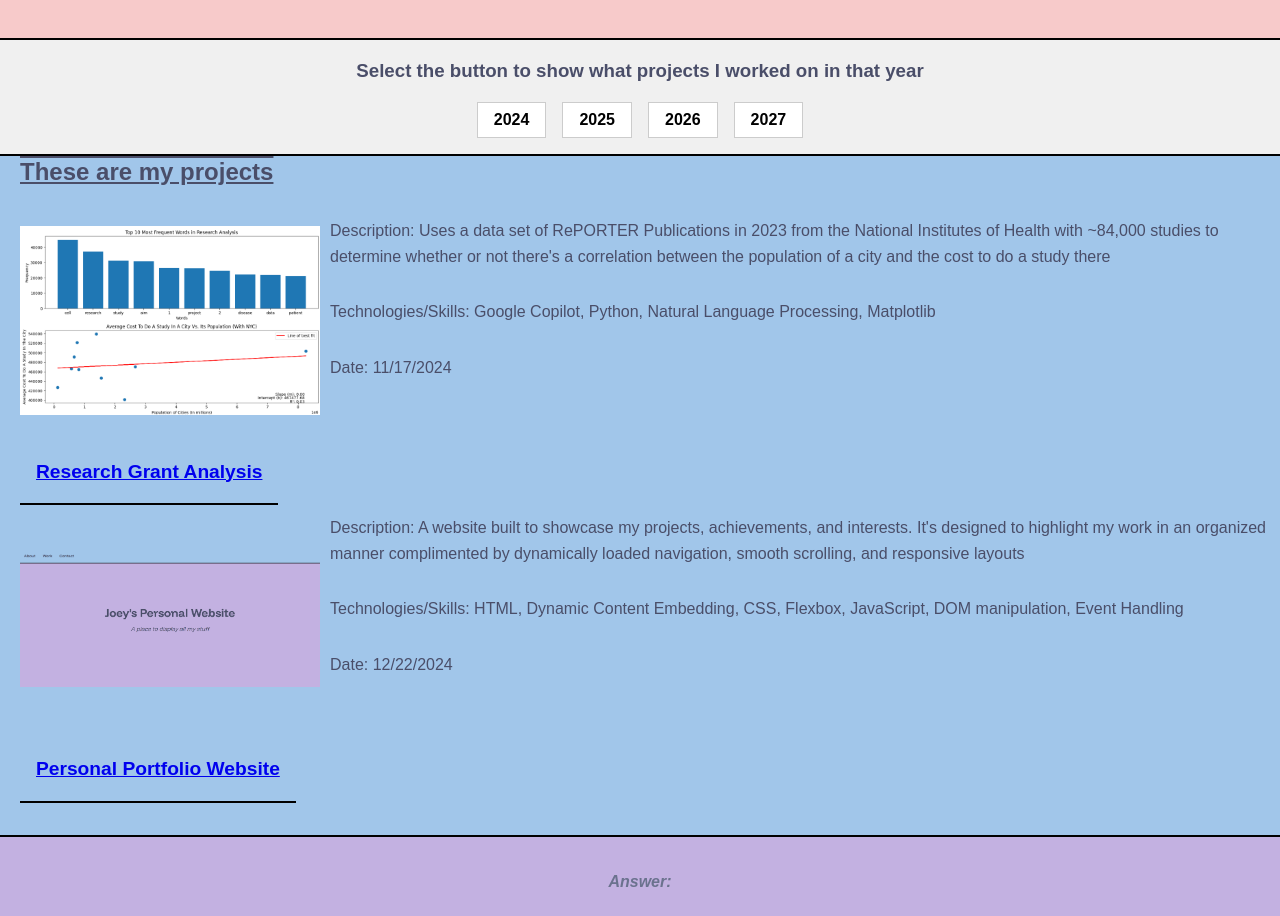
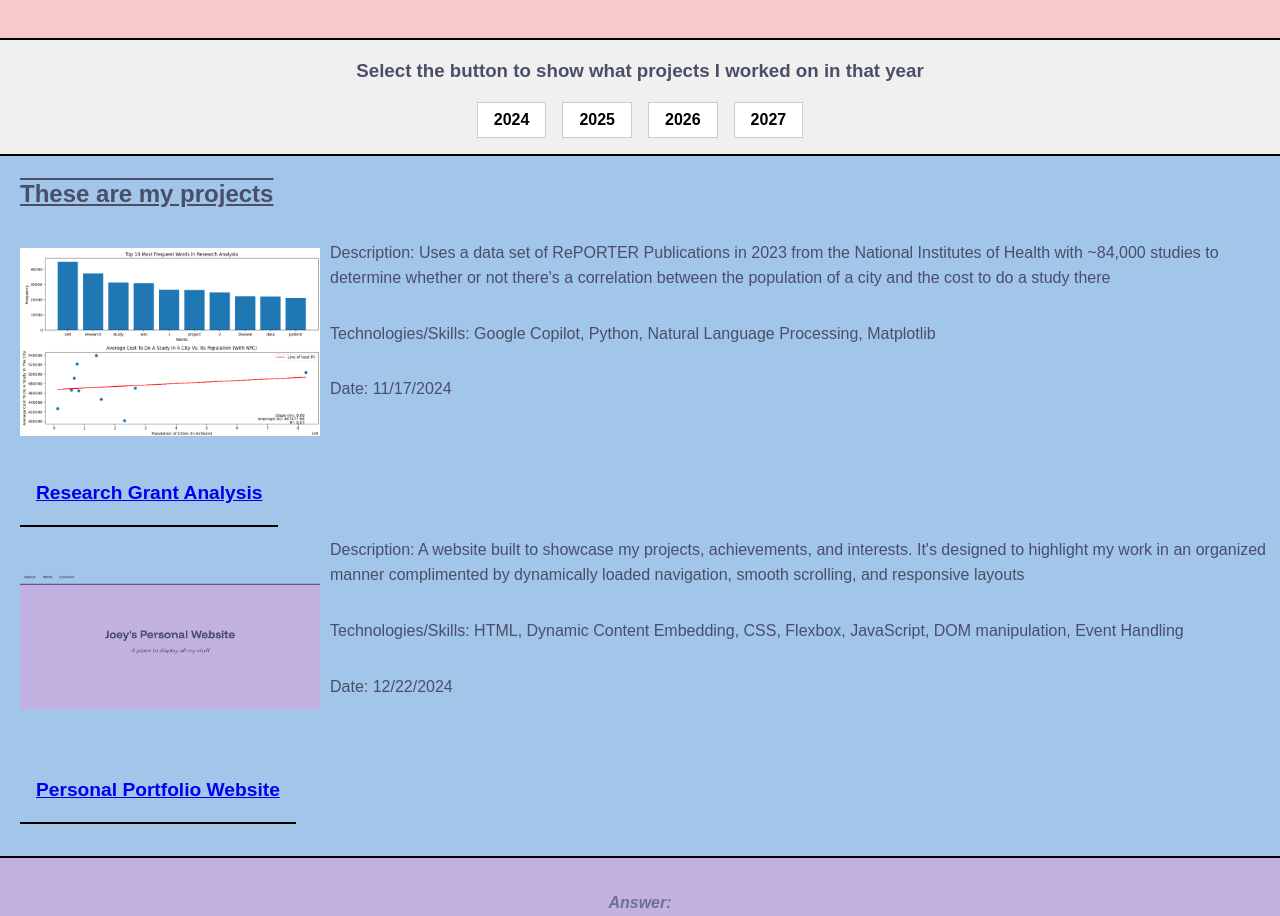
Before and after one commit to Jsitarski479/Jsitarski479.github.io, a plain HTML site: page index.html in a window 1280 px wide. Shown: the part 1500-2416 px from the top of the page. Before the commit the page ends 2394 px from the top, so only its background shows below. Drawn offline with Linux system fonts and the light colour scheme; no server answers; a web font is replaced by a local one.

Commit message:
Update Personal_Portfolio.css

```diff
--- a/css/Personal_Portfolio.css
+++ b/css/Personal_Portfolio.css
@@ -103,7 +103,7 @@ html {
     margin-left: 20px; /* Adds a left margin to the title */
     text-decoration-line: overline underline; /* Adds a line above and below the text */
     line-height: 3; /* Increases spacing between lines */
-    margin-top: -6.5vh; /* Moves the heading slightly upward */
+    margin-top: -3.8vh; /* Moves the heading slightly upward */
 }
 
 .projects__div {
```
